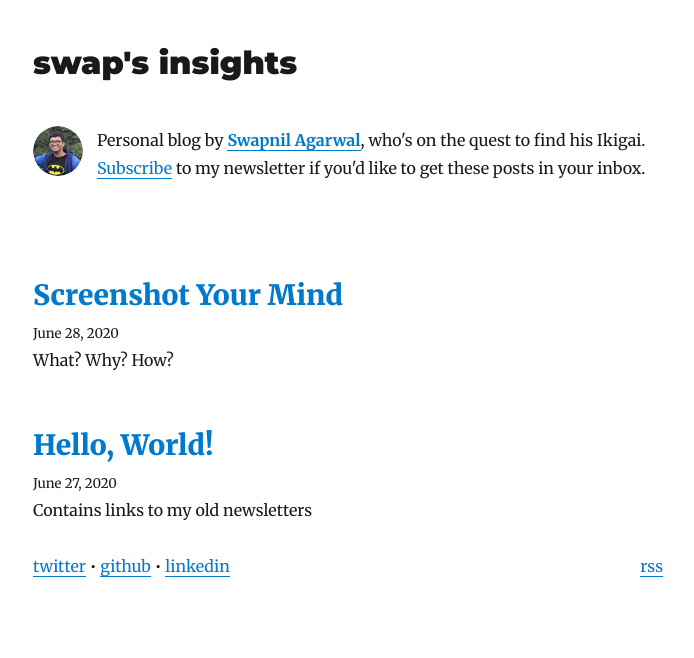
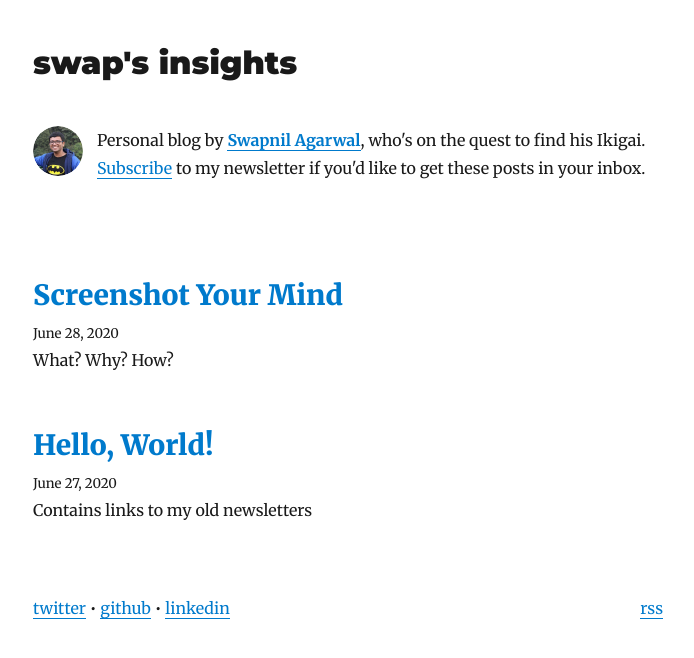
Before and after one commit to swapagarwal/writes, a Gatsby site: page / in a window 1280 px wide. Shown: the whole page, without its empty margins (292-986 px from the left). Built offline with nearby package versions, Linux system fonts and the light colour scheme; Gatsby itself is replaced by a stand-in of ours; some packages are replaced by stand-ins of ours.

Commit message:
add top margin to footer

```diff
--- a/src/components/layout.js
+++ b/src/components/layout.js
@@ -58,7 +58,7 @@ const Layout = ({ location, title, children }) => {
     >
       <header>{header}</header>
       <main>{children}</main>
-      <footer>
+      <footer style={{ marginTop: rhythm(2.5) }}>
         <div style={{ float: `right` }}>
           <a href={`rss.xml`} target="_blank" rel="noopener noreferrer">rss</a>
         </div>
```
